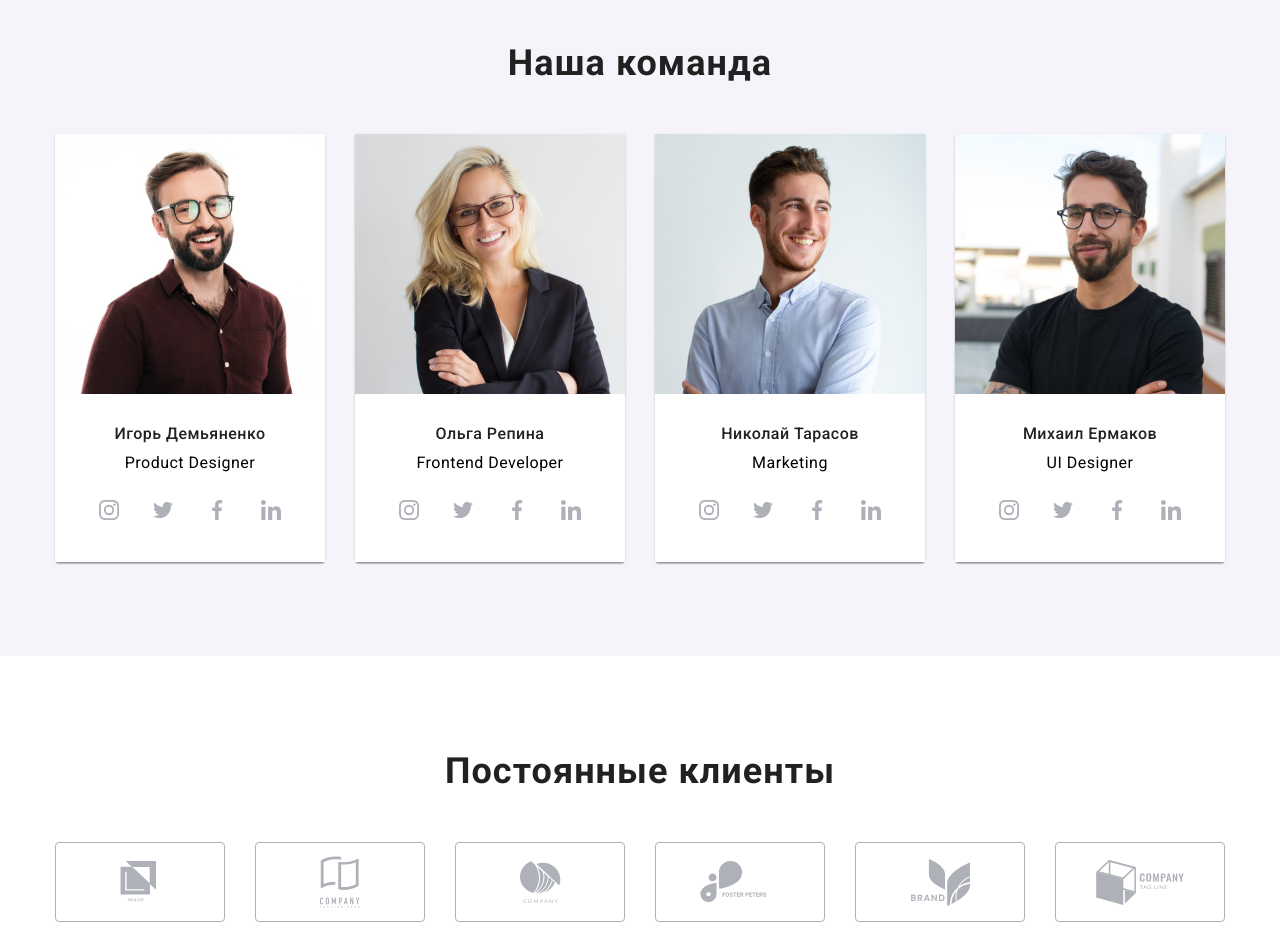
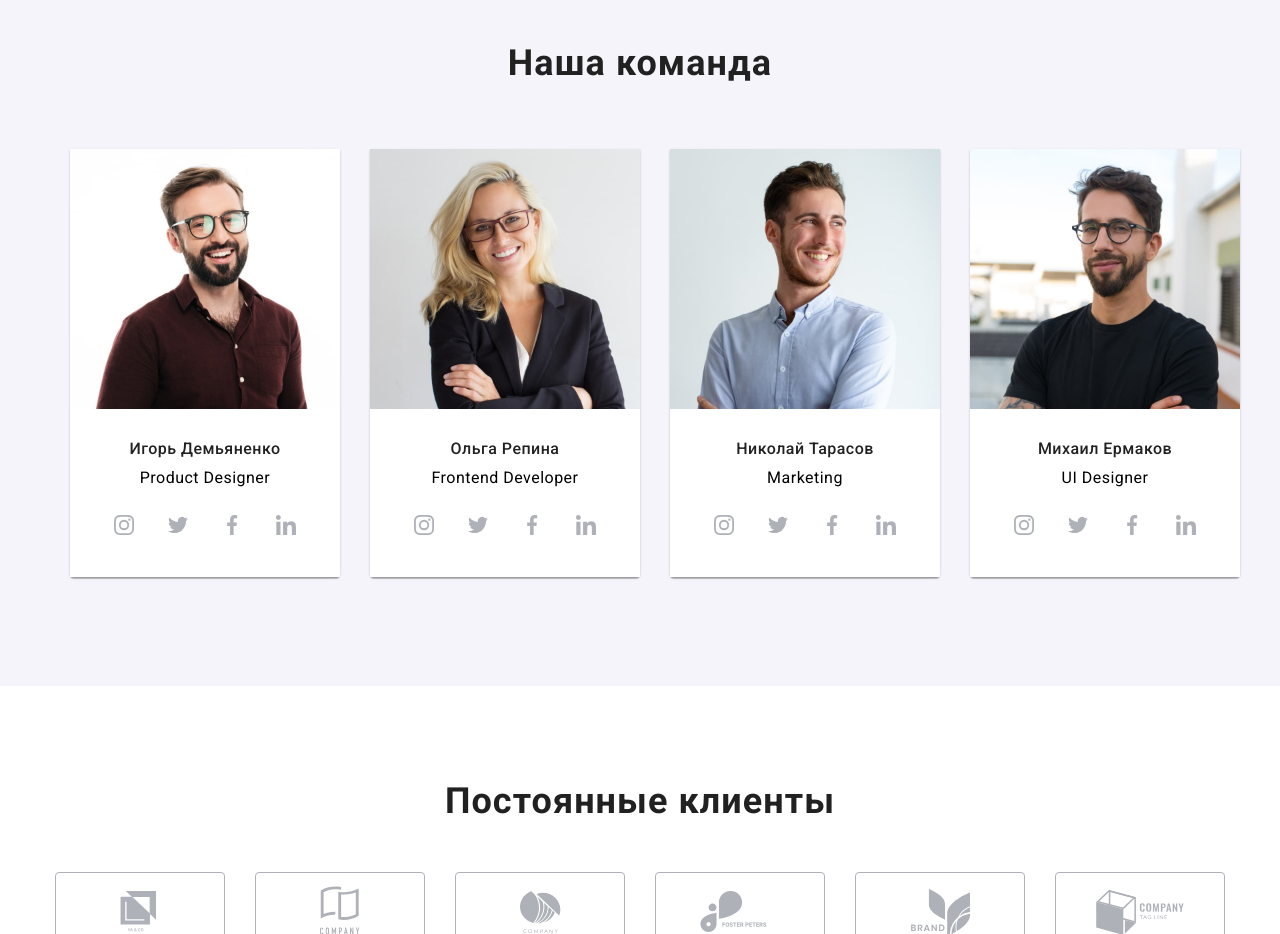
Before and after one commit to HalkinK/goit-markup-hw-08, a plain HTML site: page index.html in a window 1280 px wide. Shown: the part 1680-2614 px from the top of the page. Drawn offline with nearby package versions, Linux system fonts and the light colour scheme.

Commit message:
показывает команду

```diff
--- a/sass/components/_team.scss
+++ b/sass/components/_team.scss
@@ -1,39 +1,68 @@
 .team {
-  padding: 94px 0;
+  padding: 60px 0;
+
+  @media screen and (min-width: 1200px) {
+    padding: 94px 0;
+  }
+
   background-color: $main-background-color;
 
   &-title {
     margin-bottom: 50px;
+
+    @media screen and (min-width: 480px) {
+      font-weight: 700;
+      font-size: 28px;
+      line-height: 1.18;
+    }
+
+    @media screen and (min-width: 1200px) {
+      font-weight: 700;
+      font-size: 36px;
+      line-height: 1.17;
+    }
   }
 
   &-list {
-    display: flex;
     margin-top: 0;
     margin-bottom: 0;
 
     padding-left: 0;
-
-    &-item:not(:last-child) {
-      margin-right: 30px;
-    }
 
     &-item {
       box-shadow: 0px 1px 3px rgba(0, 0, 0, 0.12),
         0px 1px 1px rgba(0, 0, 0, 0.14), 0px 2px 1px rgba(0, 0, 0, 0.2);
       border-radius: 0px 0px 4px 4px;
     }
+
+    // @media screen and (min-width: 480px) {
+    //   &-item:not(:last-child) {
+    //     margin-bottom: 30px;
+    //   }
+    // }
+
+    @media screen and (min-width: 768px) {
+      display: flex;
+      flex-wrap: wrap;
+    }
+
+    &-item {
+      margin-bottom: 30px;
+
+      @media screen and (min-width: 768px) {
+        width: calc((100% - 2 * 30px) / 2);
+        margin: 15px;
+      }
+    }
+
+    @media screen and (min-width: 1200px) {
+      flex-wrap: nowrap;
+      &:not(:last-child) {
+        margin-right: 30px;
+      }
+    }
   }
 }
-
-// .team-list > .item:not(:last-child) {
-//   margin-right: 30px;
-// }
-
-// .team-list > .item {
-//   box-shadow: 0px 1px 3px rgba(0, 0, 0, 0.12), 0px 1px 1px rgba(0, 0, 0, 0.14),
-//     0px 2px 1px rgba(0, 0, 0, 0.2);
-//   border-radius: 0px 0px 4px 4px;
-// }
 
 .member {
   margin-bottom: 10px;
```
Also changed, not shown: css/main.css, css/main.min.css, 2 other files.
